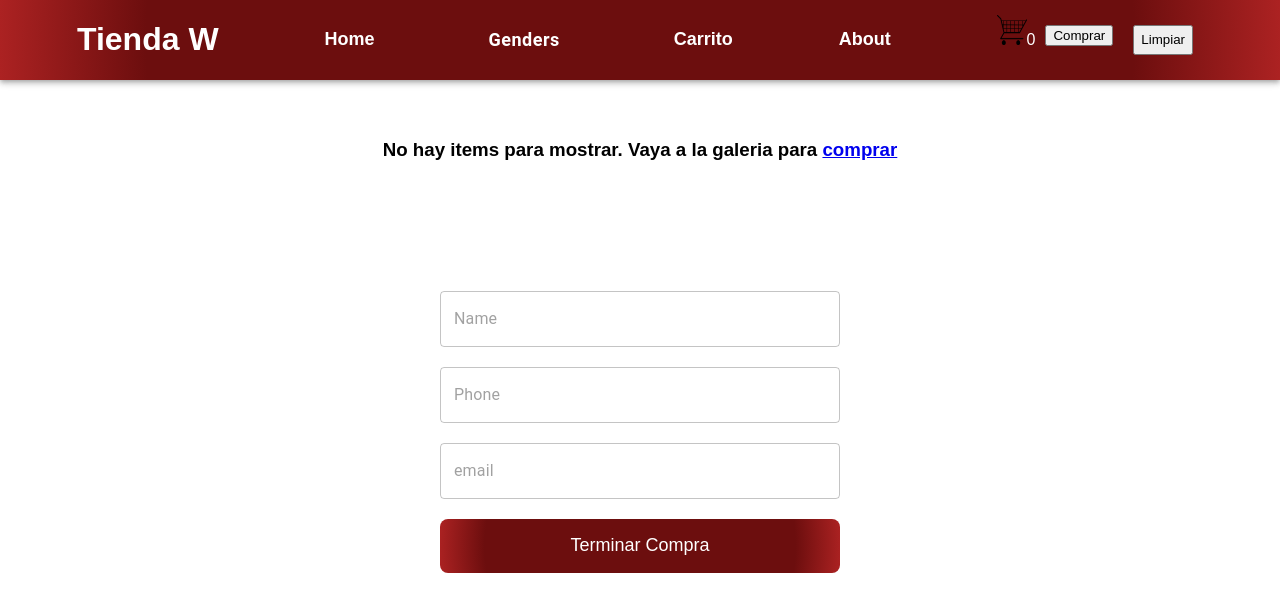
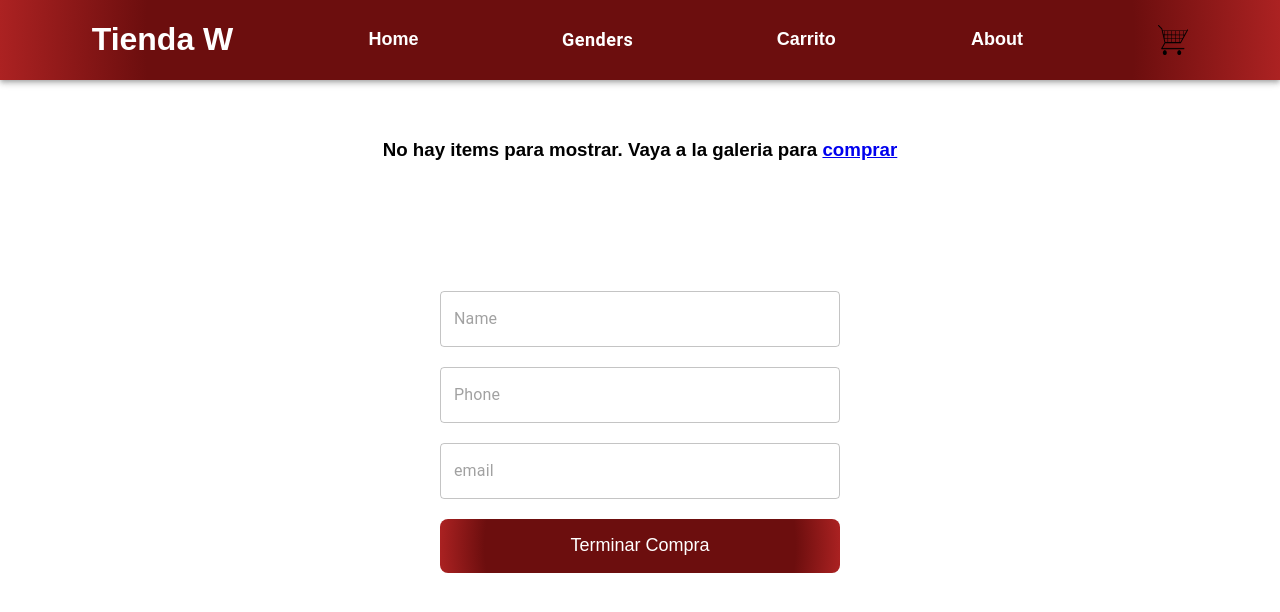
Before and after one commit to WinstonSShaw/tienda-w, a React (Create React App) app: page /cart in a window 1280 px wide. Shown: the top 612 px of the page. Built offline with nearby package versions, Linux system fonts and the light colour scheme.

Commit message:
RenderizadoCondicionalBotonesCarrito

```diff
--- a/src/components/NavBar/CartWidjet.js
+++ b/src/components/NavBar/CartWidjet.js
@@ -17,12 +17,14 @@ const Cart = () => {
         <div className="div-carrito">
 
             <img className="navbar-carrito" src={cartImg} alt="Carrito" />
-            <p>{total}</p>
+            {cartItems.length === 0 ? null : <p>{total}</p>}
+
             <Link to={`/cart`}>
-                {cartItems === 0 ? null : <button style={{margin:10} }>Comprar</button>}
+                {cartItems.length === 0 ? null : <button style={{margin:10} }>Comprar</button>}
+            </Link>
 
-            </Link>
-            <button style={{margin:10}} onClick={() => clearCart()}>Limpiar</button>
+            {cartItems.length === 0 ? null : <button style={{margin:10}} onClick={() => clearCart()}>Limpiar</button>}
+
 
 
 
```
